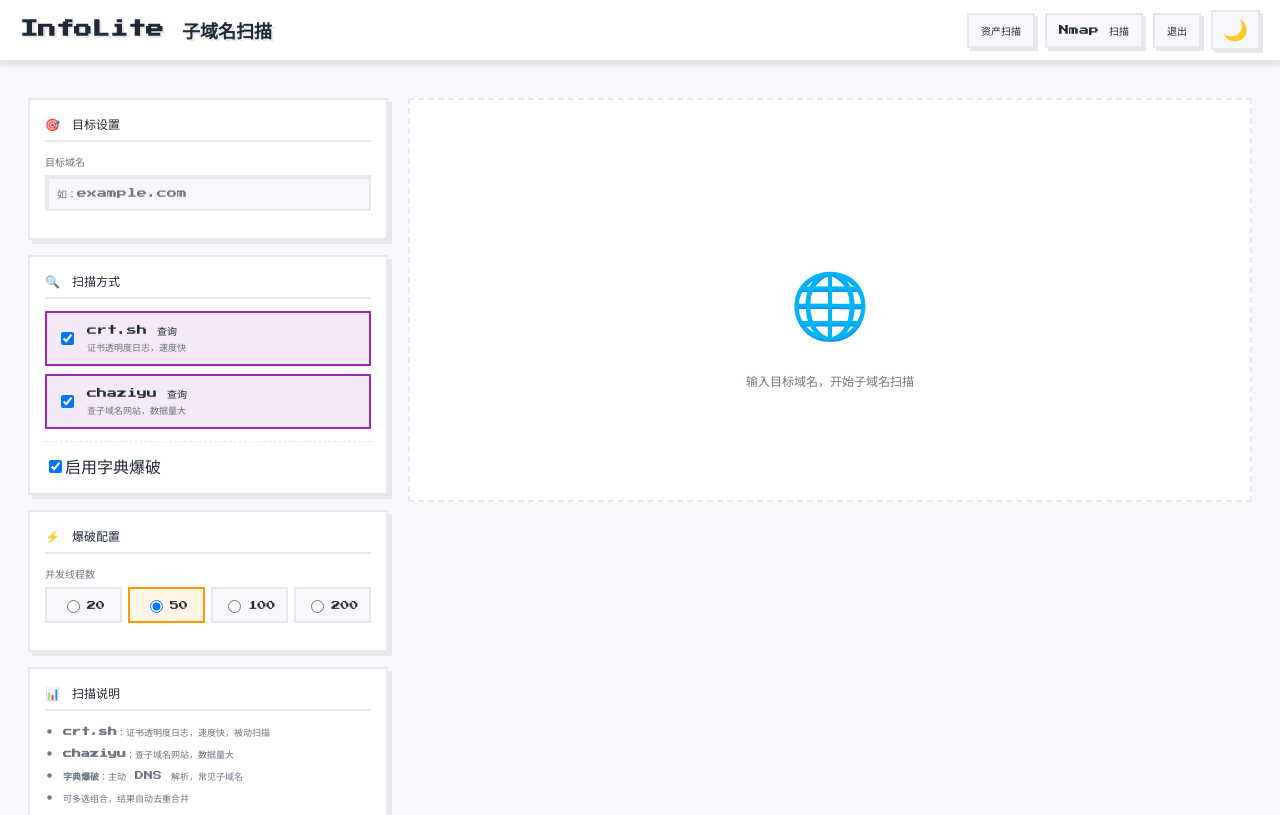
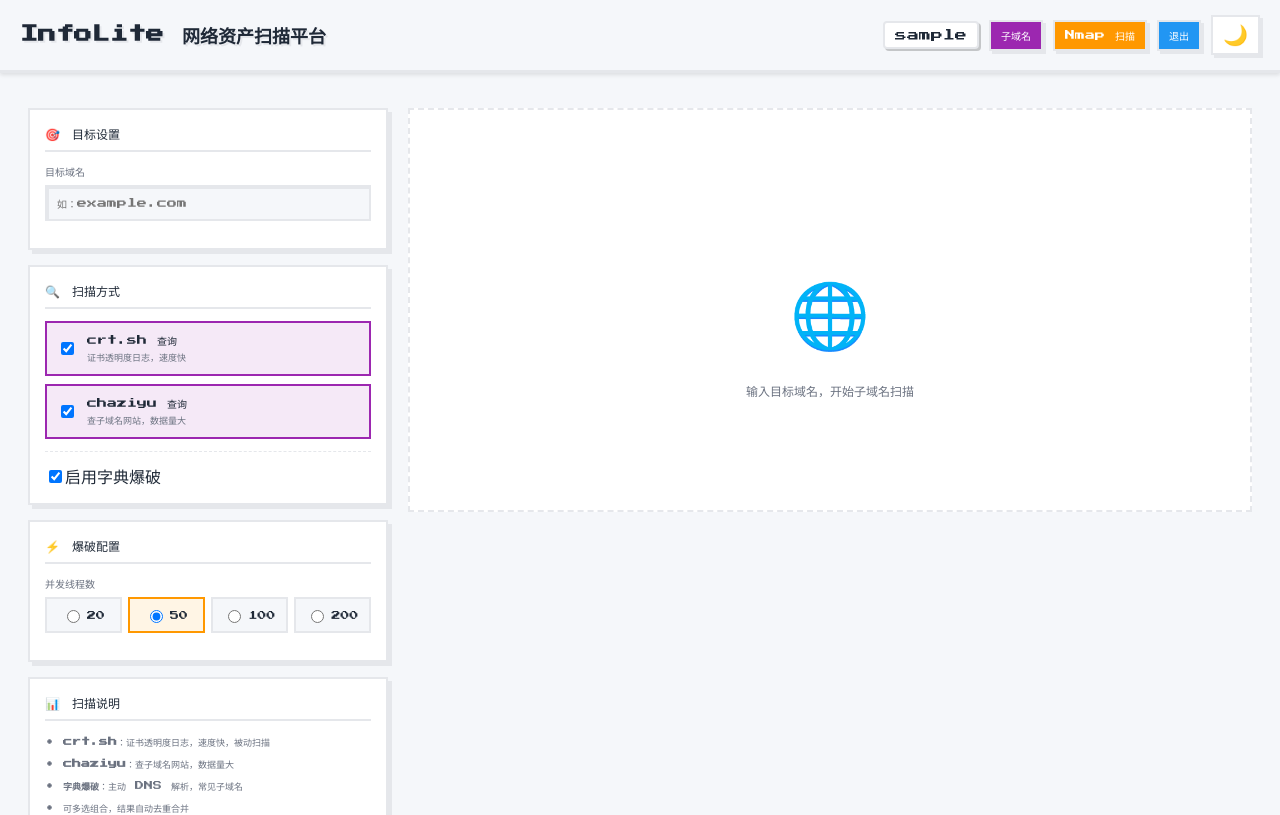
Before and after one commit to czheisenberg/InfoLite, a Vue app in the folder frontend/infolite-frontend/: page /subdomain-scan in a window 1280 px wide. Shown: the top 815 px of the page. Built offline with nearby package versions, Linux system fonts and the light colour scheme; sample sign-in values are in the browser's storage; what @pixelium/web-vue would draw is missing.

Commit message:
feat: 统一header

```diff
--- a/frontend/infolite-frontend/src/components/PageHeader.vue
+++ b/frontend/infolite-frontend/src/components/PageHeader.vue
@@ -2,7 +2,7 @@
   <div class="new-page-header">
     <!-- 顶部标题部分 -->
     <div class="header-top">
-      <h1 class="page-title">InfoLite 网络资产扫描平台</h1>
+      <h1 class="page-title" @click="goHome" title="返回首页">InfoLite 网络资产扫描平台</h1>
 
       <div class="header-actions">
         <span class="user-info" v-if="username">
@@ -76,6 +76,11 @@ const goToNmapScan = () => {
 const goToSubdomainScan = () => {
   window.location.href = '/subdomain-scan'
 }
+
+// 返回首页
+const goHome = () => {
+  window.location.href = '/'
+}
 </script>
 
 <style scoped>
@@ -126,6 +131,12 @@ const goToSubdomainScan = () => {
   margin: 0;
   text-shadow: 2px 2px 0 var(--border-color);
   font-family: 'Press Start 2P', monospace, 'SimHei', 'Microsoft YaHei';
+  cursor: pointer;
+  transition: color 0.2s;
+}
+
+.header-top .page-title:hover {
+  color: #4CAF50;
 }
 
 /* 主题切换按钮：像素风格 */
--- a/frontend/infolite-frontend/src/views/NmapScan.vue
+++ b/frontend/infolite-frontend/src/views/NmapScan.vue
@@ -1,18 +1,11 @@
 <template>
   <div class="nmap-scan-page">
-    <!-- 顶部导航栏 -->
-    <div class="top-nav">
-      <div class="nav-left">
-        <h1 class="nav-title">InfoLite Nmap 扫描</h1>
-      </div>
-      <div class="nav-right">
-        <button class="nav-btn" @click="goToAssetScan">资产扫描</button>
-        <button class="nav-btn" @click="handleLogout">退出</button>
-        <button class="theme-toggle-btn" @click="toggleTheme">
-          {{ theme === 'light' ? '🌙' : '☀️' }}
-        </button>
-      </div>
-    </div>
+    <PageHeader
+      :username="username"
+      :theme="theme"
+      @logout="handleLogout"
+      @toggle-theme="toggleTheme"
+    />
 
     <div class="main-content">
       <!-- 左侧：参数配置区 -->
@@ -168,6 +161,7 @@
 
 <script setup>
 import { ref, computed, inject, onMounted } from 'vue'
+import PageHeader from '../components/PageHeader.vue'
 import PageFooter from '../components/PageFooter.vue'
 import { nmapCustomScan } from '../api/asset'
 import * as XLSX from 'xlsx'
@@ -176,6 +170,8 @@ const $message = Message
 
 const theme = inject('theme')
 const toggleTheme = inject('toggleTheme')
+
+const username = ref(localStorage.getItem('username') || '')
 
 const targetIp = ref('')
 const portRange = ref('1-1000')
@@ -343,7 +339,9 @@ onMounted(() => {
   min-height: 100vh;
   background-color: var(--bg-main);
   font-family: 'Press Start 2P', monospace, 'SimHei', 'Microsoft YaHei';
-  padding-top: 70px;
+  padding-top: 80px;
+  display: flex;
+  flex-direction: column;
 }
 
 /* 顶部导航 */
@@ -415,6 +413,9 @@ onMounted(() => {
   padding: 20px;
   max-width: 1600px;
   margin: 0 auto;
+  flex: 1;
+  width: 100%;
+  box-sizing: border-box;
 }
 
 /* 左侧面板 */
--- a/frontend/infolite-frontend/src/views/SubdomainScan.vue
+++ b/frontend/infolite-frontend/src/views/SubdomainScan.vue
@@ -1,18 +1,11 @@
 <template>
   <div class="subdomain-scan-page">
-    <div class="top-nav">
-      <div class="nav-left">
-        <h1 class="nav-title">InfoLite 子域名扫描</h1>
-      </div>
-      <div class="nav-right">
-        <button class="nav-btn" @click="goToAssetScan">资产扫描</button>
-        <button class="nav-btn" @click="goToNmapScan">Nmap 扫描</button>
-        <button class="nav-btn" @click="handleLogout">退出</button>
-        <button class="theme-toggle-btn" @click="toggleTheme">
-          {{ theme === 'light' ? '🌙' : '☀️' }}
-        </button>
-      </div>
-    </div>
+    <PageHeader
+      :username="username"
+      :theme="theme"
+      @logout="handleLogout"
+      @toggle-theme="toggleTheme"
+    />
 
     <div class="main-content">
       <div class="left-panel">
@@ -156,6 +149,7 @@
 
 <script setup>
 import { ref, computed, inject } from 'vue'
+import PageHeader from '../components/PageHeader.vue'
 import PageFooter from '../components/PageFooter.vue'
 import { scanSubdomain } from '../api/subdomain'
 import * as XLSX from 'xlsx'
@@ -164,6 +158,8 @@ const $message = Message
 
 const theme = inject('theme')
 const toggleTheme = inject('toggleTheme')
+
+const username = ref(localStorage.getItem('username') || '')
 
 const targetDomain = ref('')
 const scanSources = ref(['crtsh', 'chaziyu'])
@@ -307,7 +303,9 @@ const handleExport = () => {
   min-height: 100vh;
   background-color: var(--bg-main);
   font-family: 'Press Start 2P', monospace, 'SimHei', 'Microsoft YaHei';
-  padding-top: 70px;
+  padding-top: 80px;
+  display: flex;
+  flex-direction: column;
 }
 
 .top-nav {
@@ -377,6 +375,9 @@ const handleExport = () => {
   padding: 20px;
   max-width: 1600px;
   margin: 0 auto;
+  flex: 1;
+  width: 100%;
+  box-sizing: border-box;
 }
 
 .left-panel {
```
